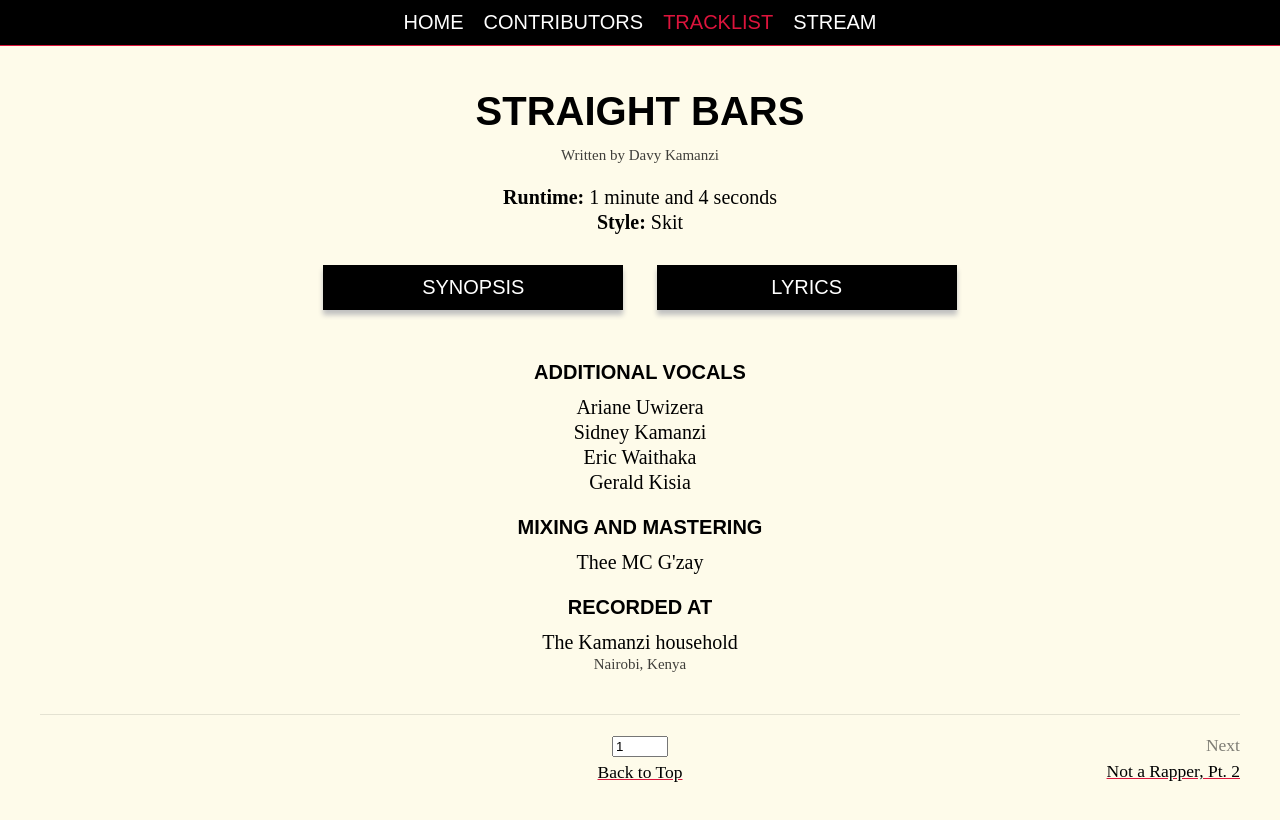
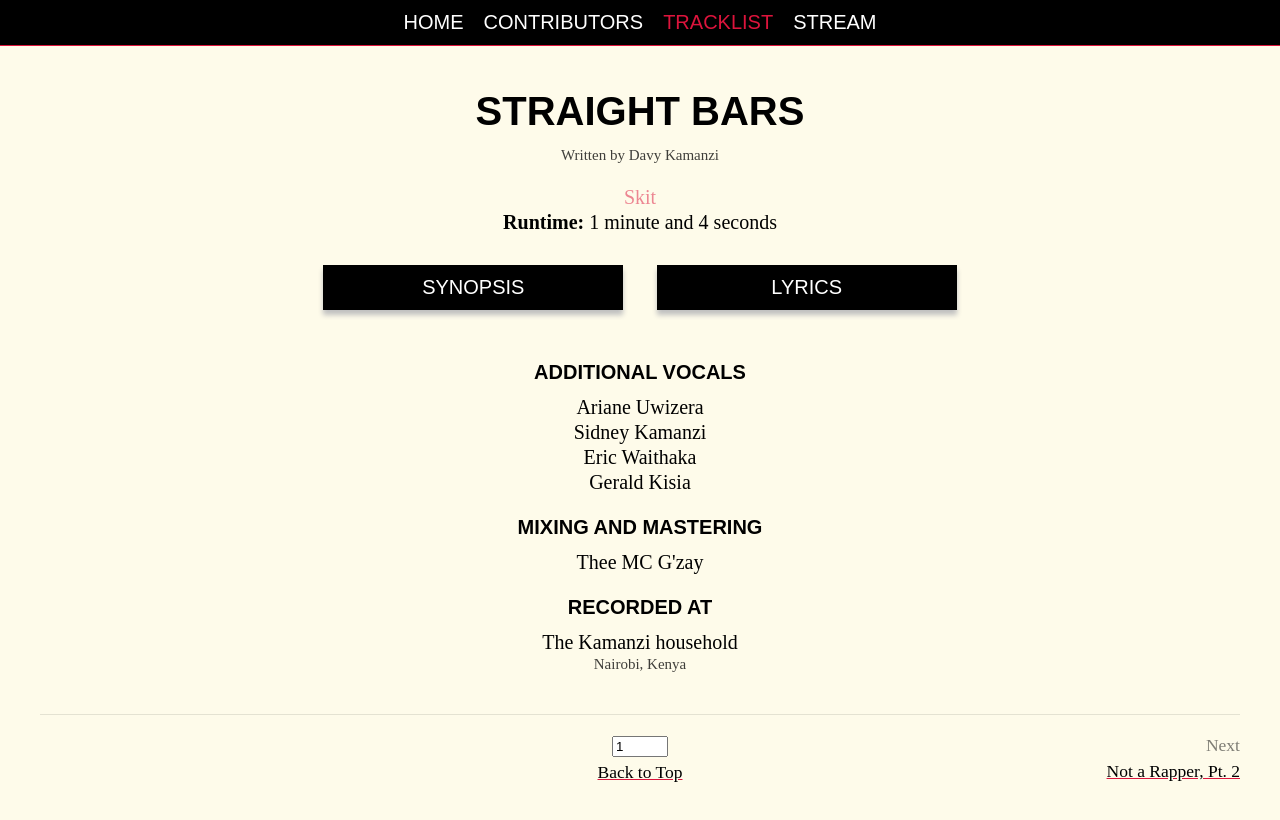
Before and after one commit to DavyK17/man-of-substance, a React (Create React App) app: page /tracks/1/credits in a window 1280 px wide. Shown: the top 820 px of the page. Built offline with nearby package versions, Linux system fonts and the light colour scheme.

Commit message:
Adjusting track info layout

```diff
--- a/src/components/Track/Track.js
+++ b/src/components/Track/Track.js
@@ -79,8 +79,8 @@ const Track = props => {
                 <h1 className="title">{current.title}</h1>
                 <p className="writers">Written by {writers()}</p>
                 <div className="info">
+                    <p className="style">{style()}</p>
                     <p><strong>Runtime:</strong><span id="break"></span>{runtime(current.runtime)}</p>
-                    <p><strong>Style:</strong><span id="break"></span>{style()}</p>
                 </div>
             </header>
             {renderBody(type)}
```
